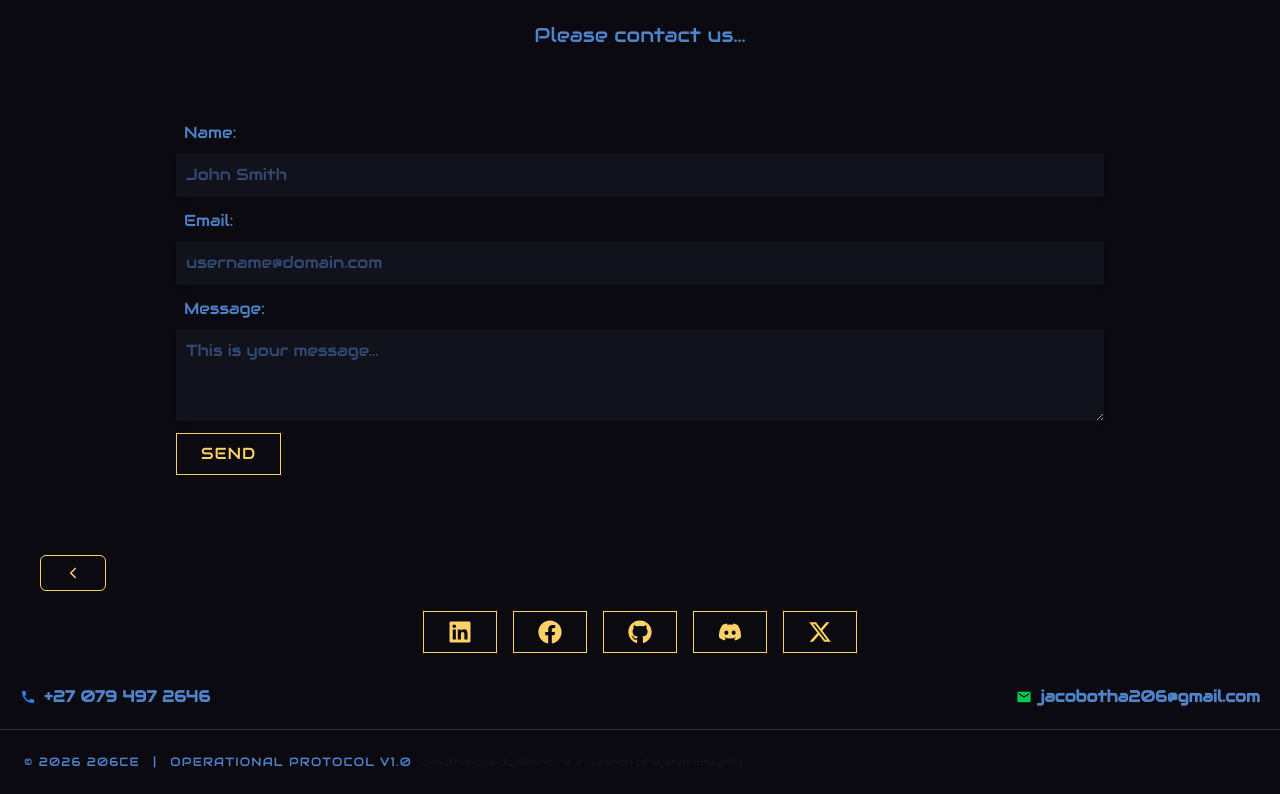
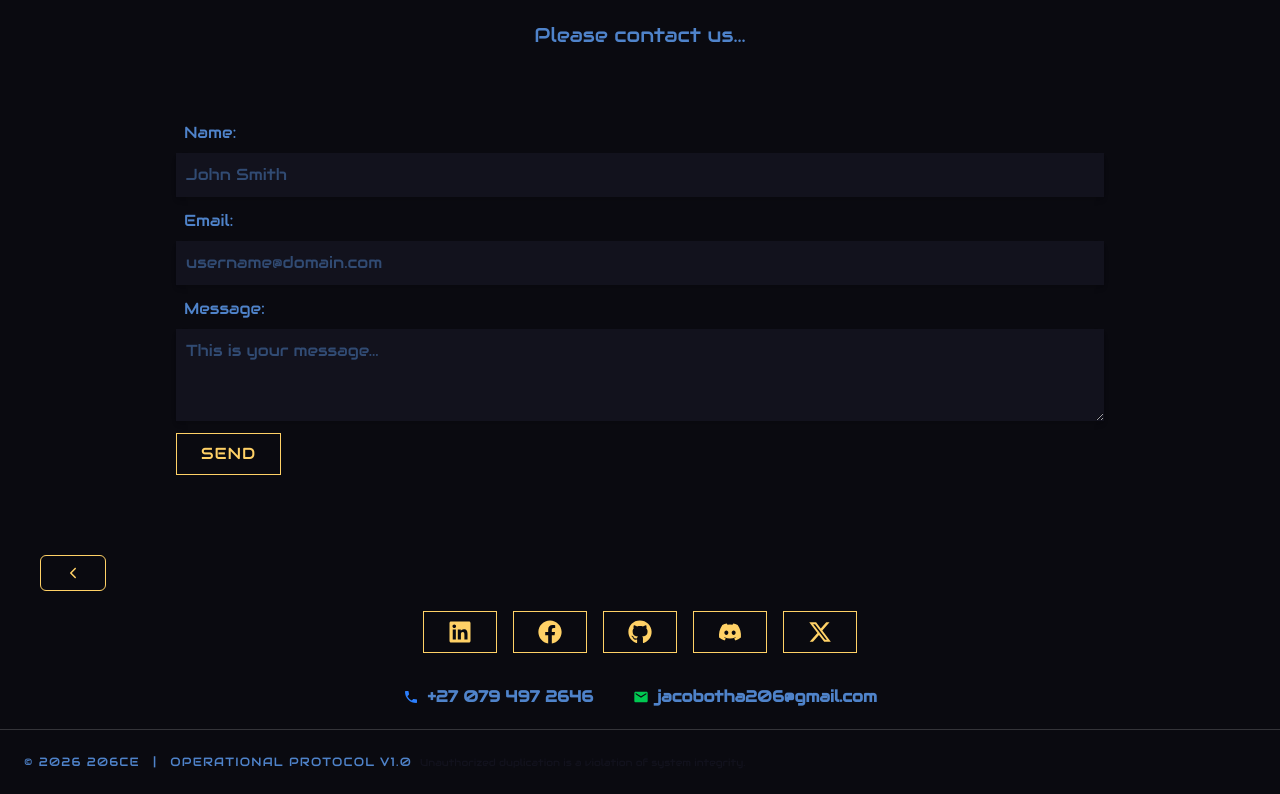
Before and after one commit to nhcarrigan-mentorship/jaco-botha, a Next.js app: page / in a window 1280 px wide. Shown: the part 2652-3446 px from the top of the page. Built offline with nearby package versions, Linux system fonts and the light colour scheme; no server answers.

Commit message:
Fiddleing

```diff
--- a/src/206ce/ContactInfo.tsx
+++ b/src/206ce/ContactInfo.tsx
@@ -19,7 +19,7 @@ interface ContactInfoProps {
 
 const ContactInfo: React.FC<ContactInfoProps> = ({ cellphone, email }) => {
   return (
-    <div className=" flex flex-wrap justify-between text-(--text-secondary) font-semibold m-5">
+    <div className=" flex flex-wrap justify-center space-x-10 text-(--text-secondary) font-semibold m-5">
       {cellphone && (
         <div className="flex flex-row items-center space-x-2">
           <MdPhone className="text-md text-blue-500" />
```
